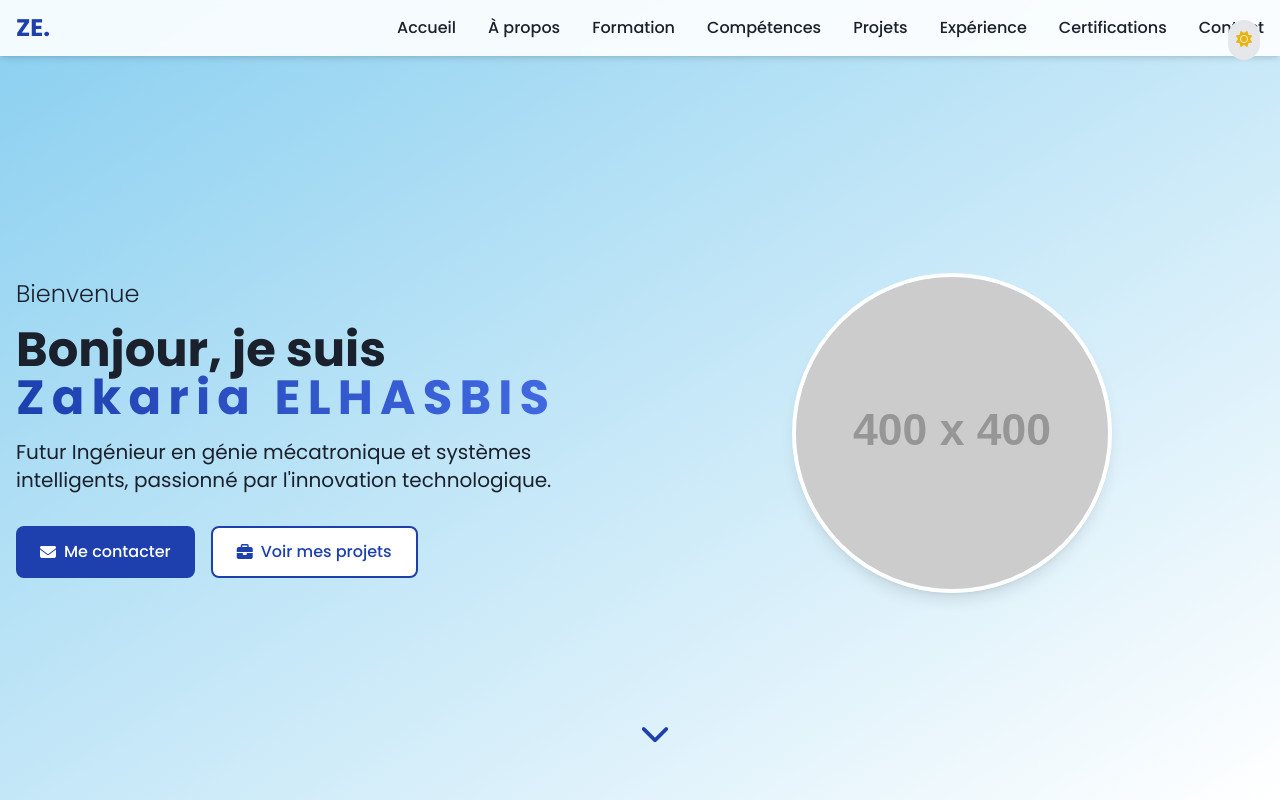
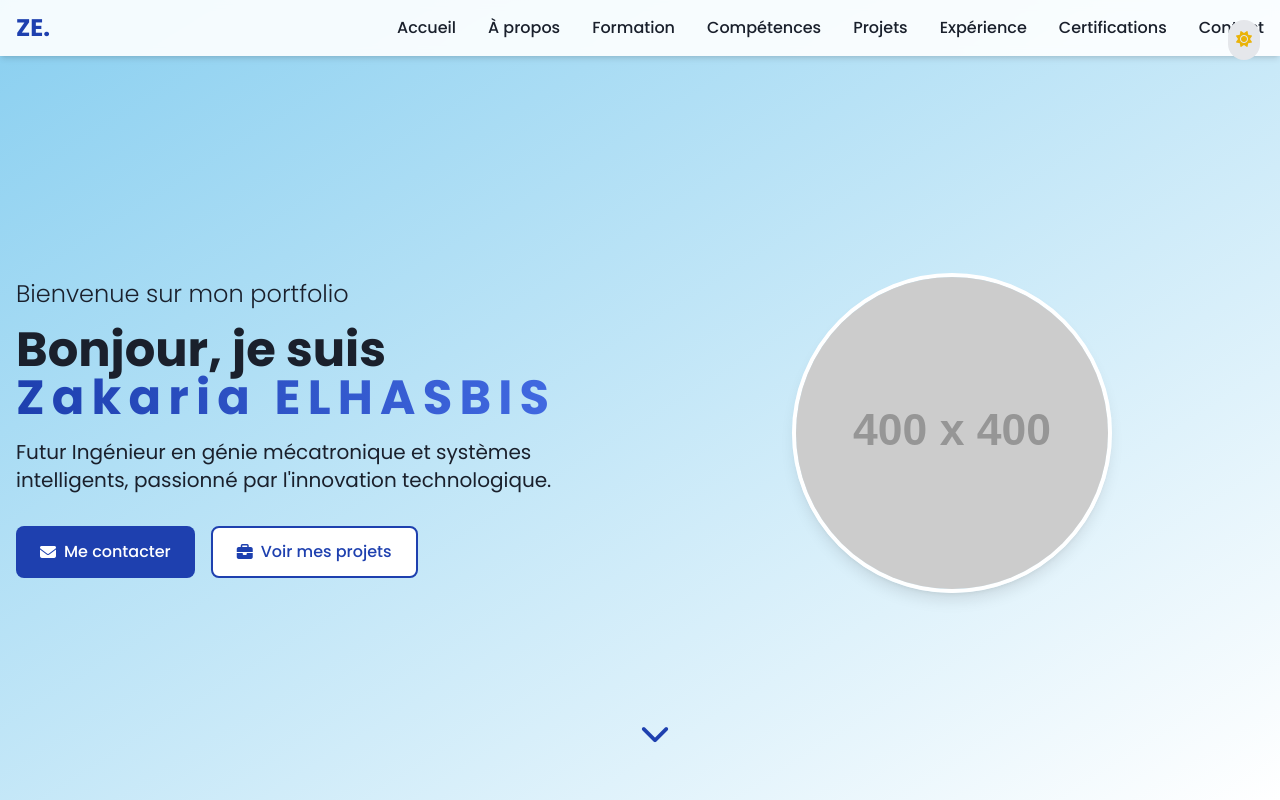
Before and after one commit to ElhasbisZakaria/ElhasbisZakaria.github.io, a plain HTML site: page index.html in a window 1280 px wide. Shown: the top 800 px of the page. Drawn offline with nearby package versions, Linux system fonts and the light colour scheme; placeholder pictures from the web are drawn by us.

Commit message:
Update index.html

```diff
--- a/index.html
+++ b/index.html
@@ -232,7 +232,7 @@
             <div class="flex flex-col md:flex-row items-center justify-between">
                 <div class="md:w-1/2 mb-10 md:mb-0">
                     <div class="animation-container overflow-hidden mb-6">
-                        <h2 class="text-xl md:text-2xl font-light mb-4">Bienvenue </h2>
+                        <h2 class="text-xl md:text-2xl font-light mb-4">Bienvenue sur mon portfolio</h2>
                         <h1 class="text-3xl md:text-5xl font-bold mb-4">Bonjour, je suis<br>
                             <span class="text-gradient bg-clip-text text-transparent bg-gradient-to-r from-primary to-secondary dark:from-babyBlue dark:to-lightBlue typing-animation">
                                 Zakaria ELHASBIS
```
